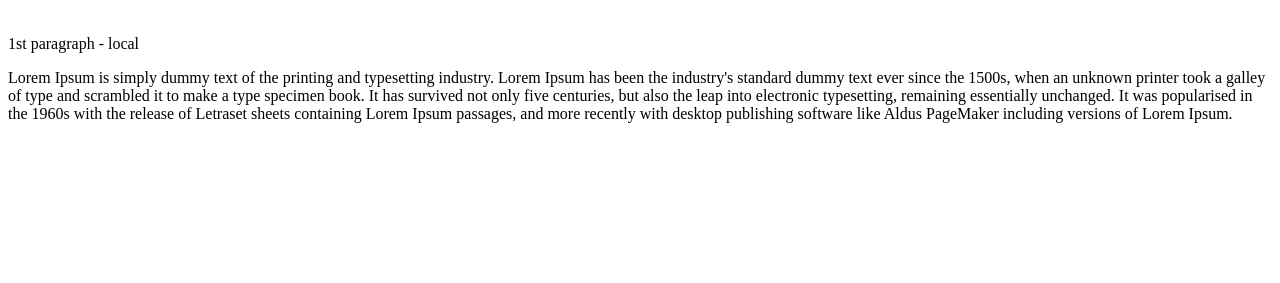
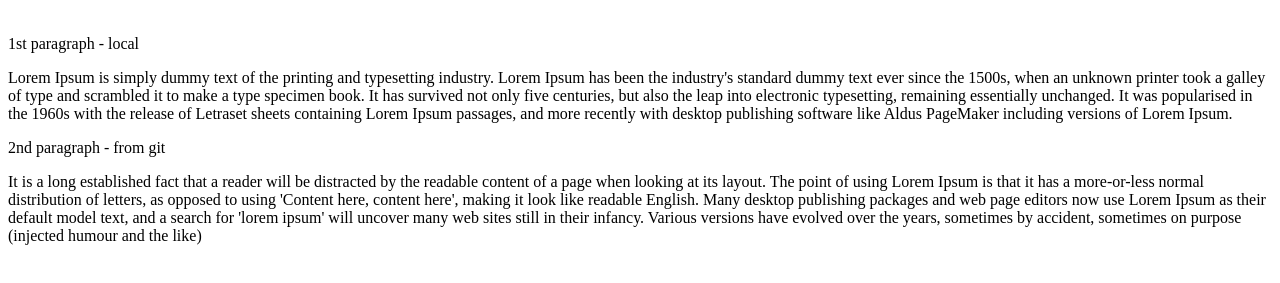
Before and after one commit to rsmal/5.5, a plain HTML site: page lorem_v2/index.html in a window 1280 px wide. Shown: the part 79-362 px from the top of the page. Drawn offline with Linux system fonts and the light colour scheme.

Commit message:
add 2nd paragraph from git

```diff
--- a/lorem_v2/index.html
+++ b/lorem_v2/index.html
@@ -14,6 +14,9 @@
 
         <div class="paragraph">Lorem Ipsum is simply dummy text of the printing and typesetting industry. Lorem Ipsum has been the industry's standard dummy text ever since the 1500s, when an unknown printer took a galley of type and scrambled it to make a type specimen book. It has survived not only five centuries, but also the leap into electronic typesetting, remaining essentially unchanged. It was popularised in the 1960s with the release of Letraset sheets containing Lorem Ipsum passages, and more recently with desktop publishing software like Aldus PageMaker including versions of Lorem Ipsum. </div>
 
+        <p>2nd paragraph - from git  </p>
+        <div class="paragraph">It is a long established fact that a reader will be distracted by the readable content of a page when looking at its layout. The point of using Lorem Ipsum is that it has a more-or-less normal distribution of letters, as opposed to using 'Content here, content here', making it look like readable English. Many desktop publishing packages and web page editors now use Lorem Ipsum as their default model text, and a search for 'lorem ipsum' will uncover many web sites still in their infancy. Various versions have evolved over the years, sometimes by accident, sometimes on purpose (injected humour and the like) </div>
+
 
 
 </body>
```
